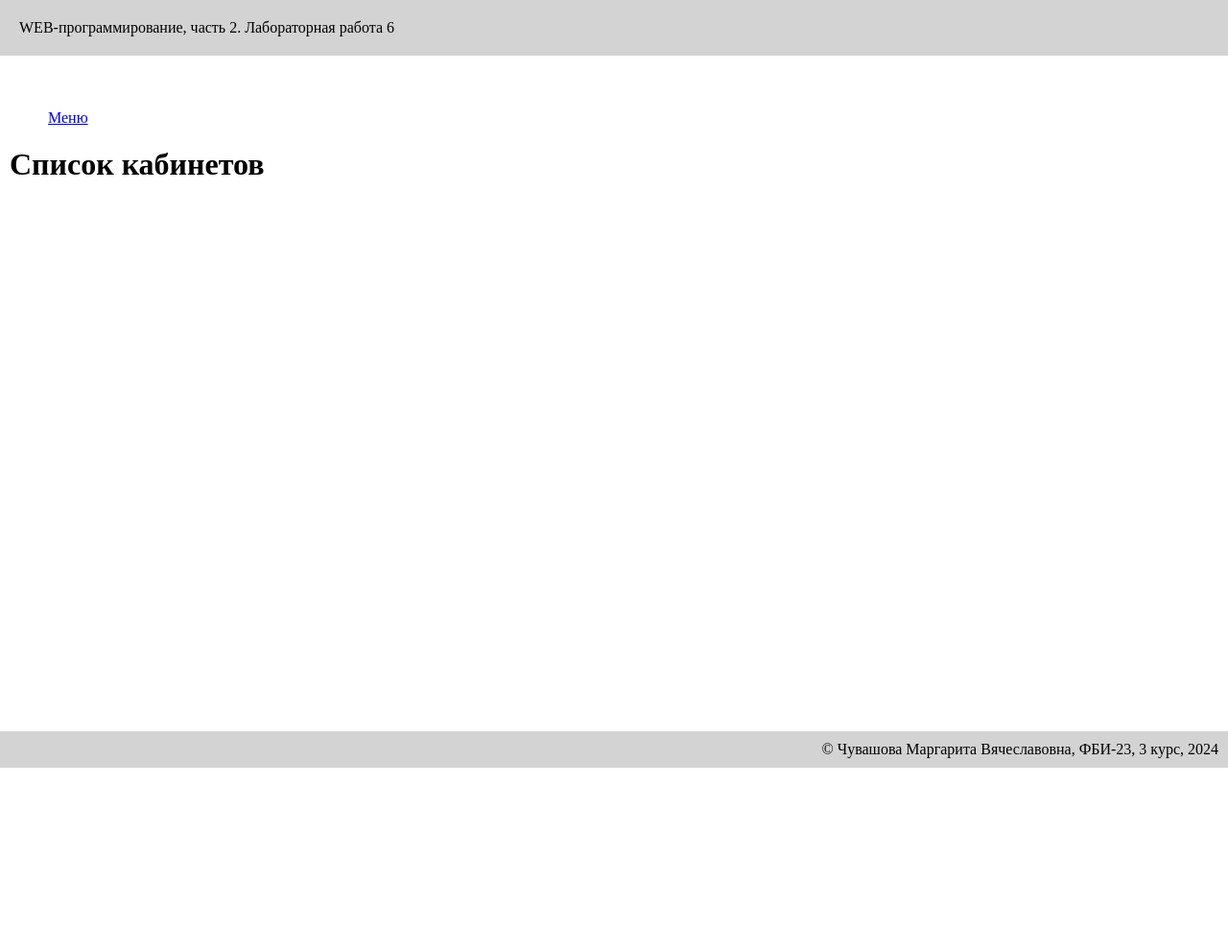
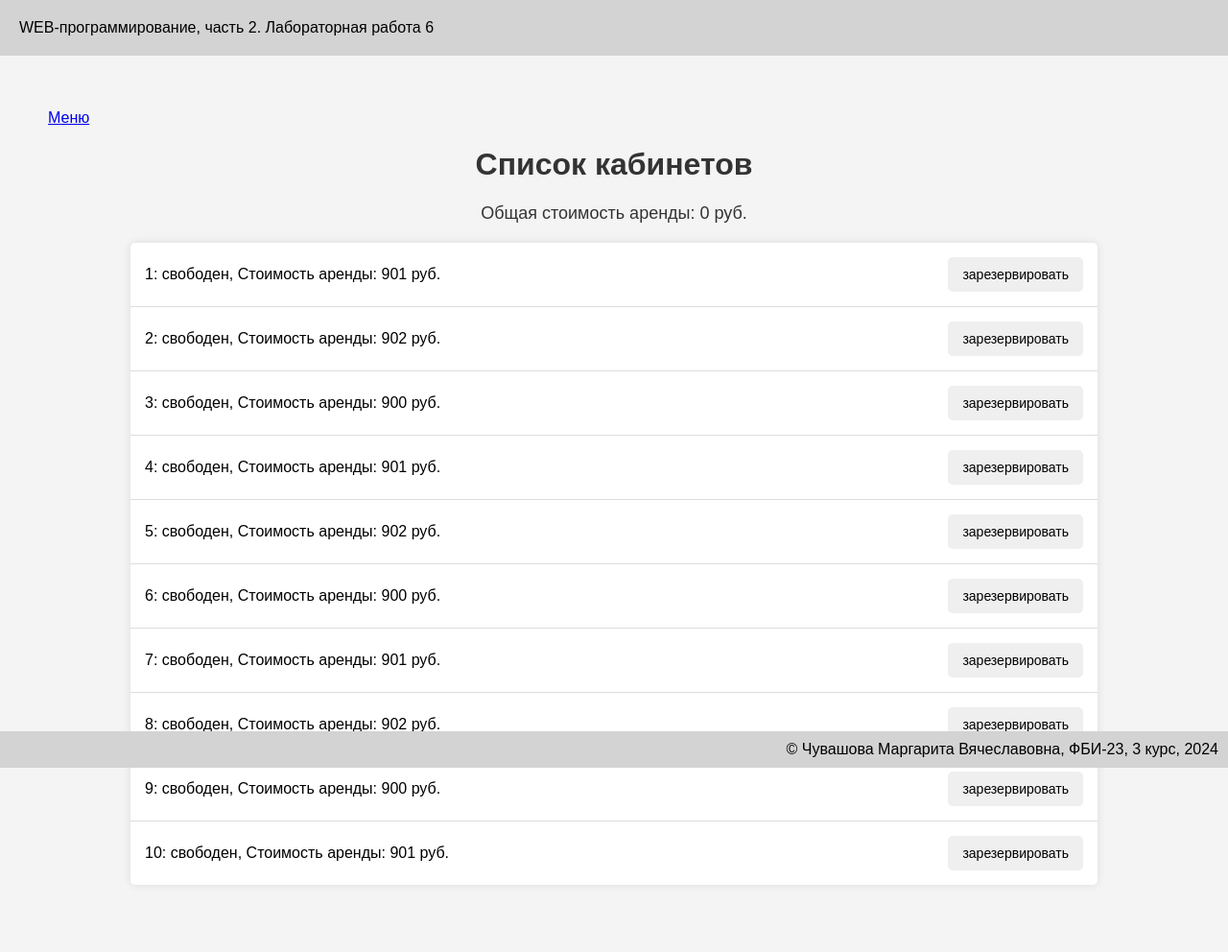
Before and after one commit to Vihuhol26/labs_v2, a Flask app: template templates/lab6/lab6.html in a window 1280 px wide. Shown: the whole page at 96% size. Before the commit the page ends 800 px from the top, so only its background shows below. Run offline with Flask 3, Linux system fonts and the light colour scheme; the template is opened without the code that fills it, so the values that code supplies are empty.

Commit message:
Стили

```diff
--- a/lab6.py
+++ b/lab6.py
@@ -1,7 +1,99 @@
-from flask import Blueprint, render_template
+from flask import Blueprint, render_template, request, redirect, session
 
 lab6 = Blueprint('lab6', __name__)
 
-lab6.route('/lab6/')
+offices = []
+for i in range(1, 11):
+    offices.append({"number": i, "tenant": "", "price": 900 + i%3})
+
+@lab6.route('/lab6/')
 def main():
     return render_template('lab6/lab6.html')
+
+@lab6.route('/lab6/json-rpc-api/', methods=['POST'])
+def api():
+    data = request.json
+    id = data['id']
+
+    if data['method'] == 'info':
+        return {
+            'jsonrpc': '2.0',
+            'result': offices,
+            'id': id
+        }
+
+    login = session.get('login')
+    if not login:
+        return {
+            'jsonrpc': '2.0',
+            'error': {
+                'code': 1,
+                'message': 'Unauthorized'
+            },
+            'id': id
+        }
+
+    if data['method'] == 'booking':
+        office_number = data['params']
+        for office in offices:
+            if office['number'] == office_number:
+                if office['tenant'] != '':
+                    return {
+                        'jsonrpc': '2.0',
+                        'error': {
+                            'code': 2,
+                            'message': 'Already booked'
+                        },
+                        'id': id
+                    }
+                office['tenant'] = login
+                return {
+                    'jsonrpc': '2.0',
+                    'result': 'Office booked successfully',
+                    'id': id
+                }
+        return {
+            'jsonrpc': '2.0',
+            'error': {
+                'code': 3,
+                'message': 'Office not found'
+            },
+            'id': id
+        }
+
+    if data['method'] == 'cancellation':
+        office_number = data['params']
+        for office in offices:
+            if office['number'] == office_number:
+                if office['tenant'] == '':
+                    return {
+                        'jsonrpc': '2.0',
+                        'error': {
+                            'code': 4,
+                            'message': 'Офис не забронирован'
+                        },
+                        'id': id
+                    }
+                if office['tenant'] != login:
+                    return {
+                        'jsonrpc': '2.0',
+                        'error': {
+                            'code': 5,
+                            'message': 'Вы не являетесь арендатором этого офиса'
+                        },
+                        'id': id
+                    }
+                office['tenant'] = ''
+                return {
+                    'jsonrpc': '2.0',
+                    'result': 'Успешная отмена бронирования офиса',
+                    'id': id
+                }
+        return {
+            'jsonrpc': '2.0',
+            'error': {
+                'code': 3,
+                'message': 'Office not found'
+            },
+            'id': id
+        }
--- a/templates/lab6/lab6.html
+++ b/templates/lab6/lab6.html
@@ -3,6 +3,77 @@
 {% block lab %}Лабораторная работа 6{% endblock %}
 
 {% block script %}
+
+<style>
+    body {
+    font-family: Arial, sans-serif;
+    background-color: #f4f4f4;
+    margin: 0;
+    padding: 0;
+    }
+
+    h1 {
+        text-align: center;
+        color: #333;
+    }
+
+    ul {
+        list-style-type: none;
+        padding: 0;
+        width: 80%;
+        margin: 20px auto;
+        background-color: #fff;
+        border-radius: 5px;
+        box-shadow: 0 0 10px rgba(0, 0, 0, 0.1);
+    }
+
+    li {
+        padding: 15px;
+        border-bottom: 1px solid #ddd;
+        display: flex;
+        justify-content: space-between;
+        align-items: center;
+    }
+
+    li:last-child {
+        border-bottom: none;
+    }
+
+    button {
+        padding: 10px 15px;
+        border: none;
+        border-radius: 5px;
+        cursor: pointer;
+        font-size: 14px;
+        transition: background-color 0.3s ease;
+    }
+
+    button.booking {
+        background-color: #28a745;
+        color: #fff;
+    }
+
+    button.booking:hover {
+        background-color: #218838;
+    }
+
+    button.release {
+        background-color: #dc3545;
+        color: #fff;
+    }
+
+    button.release:hover {
+        background-color: #c82333;
+    }
+
+    p#total-cost {
+        text-align: center;
+        font-size: 18px;
+        color: #333;
+        margin-top: 20px;
+    }
+</style>
+
 <script>
     function getOfficeList() {
         const url = '/lab6/json-rpc-api/';
@@ -22,7 +93,7 @@ function getOfficeList() {
         .then(function(data) {
             const office_list = data.result;
             const ul = document.getElementById('office-list');
-        ul.innerHTML = '';
+            ul.innerHTML = ''; // Очищаем список перед обновлением
             let totalCost = 0;
             for(let i=0; i<office_list.length; i++) {
                 const office = office_list[i];
@@ -85,11 +156,56 @@ function booking(officeNumber) {
             }
         });
     }
+
+    function cancellation(officeNumber) {
+        const url = '/lab6/json-rpc-api/';
+        const json = {
+            'jsonrpc': '2.0',
+            'method': 'cancellation',
+            'params': officeNumber,
+            'id': Math.round(Math.random() * 1000)
+        };
+        fetch(url, {
+            method: 'POST',
+            headers: {'Content-Type': 'application/json'},
+            body: JSON.stringify(json)
+        })
+        .then(function(response) {
+            return response.json()
+        })
+        .then(function(data) {
+            if (data.error) {
+                switch(data.error.code) {
+                    case 1:
+                        alert('Вы не авторизованы, пожалуйста, авторизуйтесь');
+                        break;
+                    case 2:
+                        alert('Офис не забронирован');
+                        break;
+                    case 3:
+                        alert('Вы не являетесь арендатором этого офиса');
+                        break;
+                    case 4:
+                        alert('Офис не найден');
+                        break;
+                    default:
+                        alert('Произошла ошибка');
+                        break;
+                }
+            } else {
+                getOfficeList();
+            }
+        });
+    }
+
+    document.addEventListener('DOMContentLoaded', function() {
+        getOfficeList();
+    });
     </script>
-
     {% endblock %}
 
     {% block main %}
         <h1>Список кабинетов</h1>
+        <p id="total-cost">Общая стоимость аренды: 0 руб.</p>
         <ul id="office-list"></ul>
     {% endblock %}
```
Lines whose indentation alone changed are shown as unchanged.
